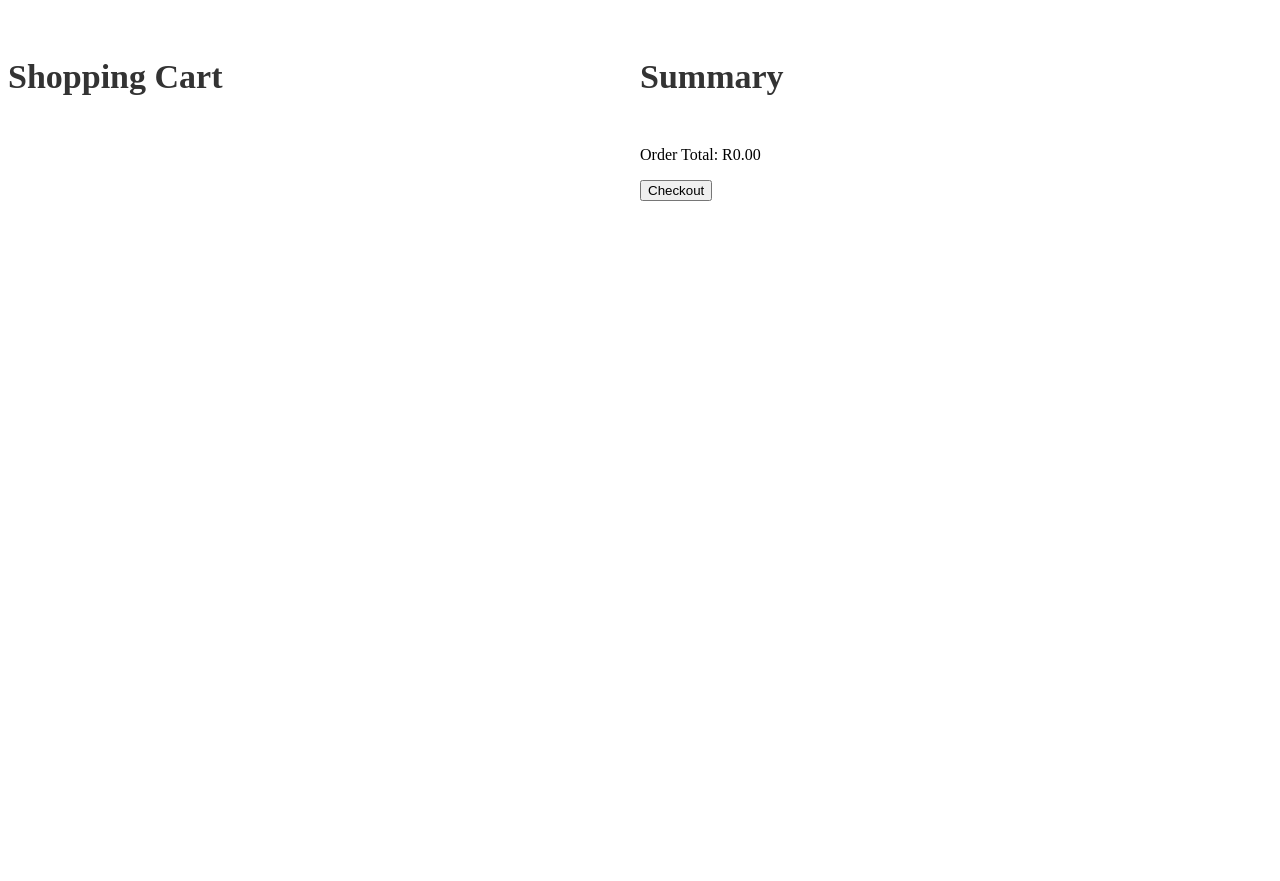
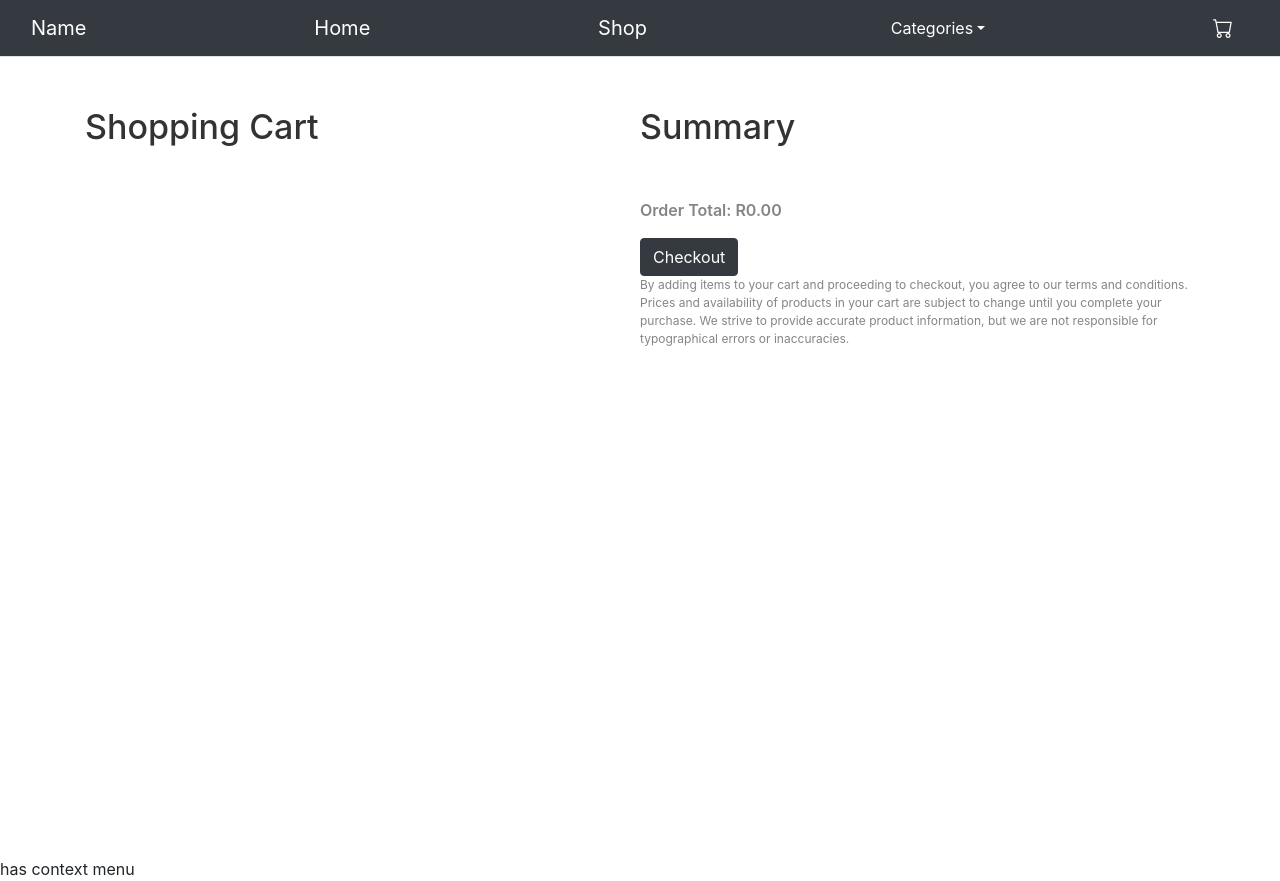
Before and after one commit to Rashay01/E-Commerce, a website: page public/cart.html in a window 1280 px wide. Before the commit the page ends 816 px from the top, so only its background shows below. Drawn offline with nearby package versions, Linux system fonts and the light colour scheme; no server answers.

Commit message:
Added some basic stylying on the Cart.html

```diff
--- a/public/cart.html
+++ b/public/cart.html
@@ -4,8 +4,11 @@
     <meta charset="UTF-8">
     <meta name="viewport" content="width=device-width, initial-scale=1.0">
     <title>Shopping Cart</title>
-    <script src="https://ajax.googleapis.com/ajax/libs/jquery/3.7.1/jquery.min.js"></script>
-    <script src="./js/cart.js" type="text/javascript"></script>
+
+    <link rel="stylesheet" href="https://cdn.jsdelivr.net/npm/bootstrap@4.3.1/dist/css/bootstrap.min.css"
+    integrity="sha384-ggOyR0iXCbMQv3Xipma34MD+dH/1fQ784/j6cY/iJTQUOhcWr7x9JvoRxT2MZw1T" crossorigin="anonymous">
+    <link href="https://cdnjs.cloudflare.com/ajax/libs/bootstrap-icons/1.8.0/font/bootstrap-icons.min.css"
+    rel="stylesheet">
     <link href="styles.css" rel="stylesheet">
     <style>
         .container {
@@ -21,9 +24,28 @@
             max-width: 100px;
             height: auto;
         }
+        .pe{
+            font-size: 12px;
+            color: rgb(133, 133, 133);
+        }
+        .order{
+            font-weight: 600;
+            color: rgb(133, 133, 133);
+        }
     </style>
 </head>
 <body>
+    <nav class="navbar bg-dark border-bottom border-body" data-bs-theme="dark">
+        <div class="container-fluid">
+            <a class="navbar-brand" href="#">Name</a>
+            <a class="navbar-brand" href="home.html">Home</a>
+            <a class="navbar-brand" href="allproducts.html">Shop</a>
+            <a class="nav-link dropdown-toggle" data-bs-toggle="dropdown" href="#" role="button"
+                aria-expanded="false">Categories</a>
+            <ul id="categoryDropdown" class="dropdown-menu"></ul>
+            <a class="navbar-brand" href="cart.html"><i class="bi bi-cart"></i></a>
+        </div>
+    </nav>
     <div class="container">
         <div class="cart-items">
             <h1>Shopping Cart</h1>
@@ -31,9 +53,13 @@
         </div>
         <div class="cart-summary">
             <h1>Summary</h1>
-            <p id="order-total">Order Total: R0.00</p>
-            <button id="checkout-button">Checkout</button>
+            <p id="order-total" class="order">Order Total: R0.00</p>
+            <a href="allproducts.html" class="btn btn-dark">Checkout</a>
+            <p class="pe">By adding items to your cart and proceeding to checkout, you agree to our terms and conditions. Prices and availability of products in your cart are subject to change until you complete your purchase. We strive to provide accurate product information, but we are not responsible for typographical errors or inaccuracies.</p>
         </div>
     </div>
+    <script src="https://ajax.googleapis.com/ajax/libs/jquery/3.7.1/jquery.min.js"></script>
+    <script src="./js/cart.js" type="text/javascript"></script>
 </body>
 </html>
+has context menu
```
